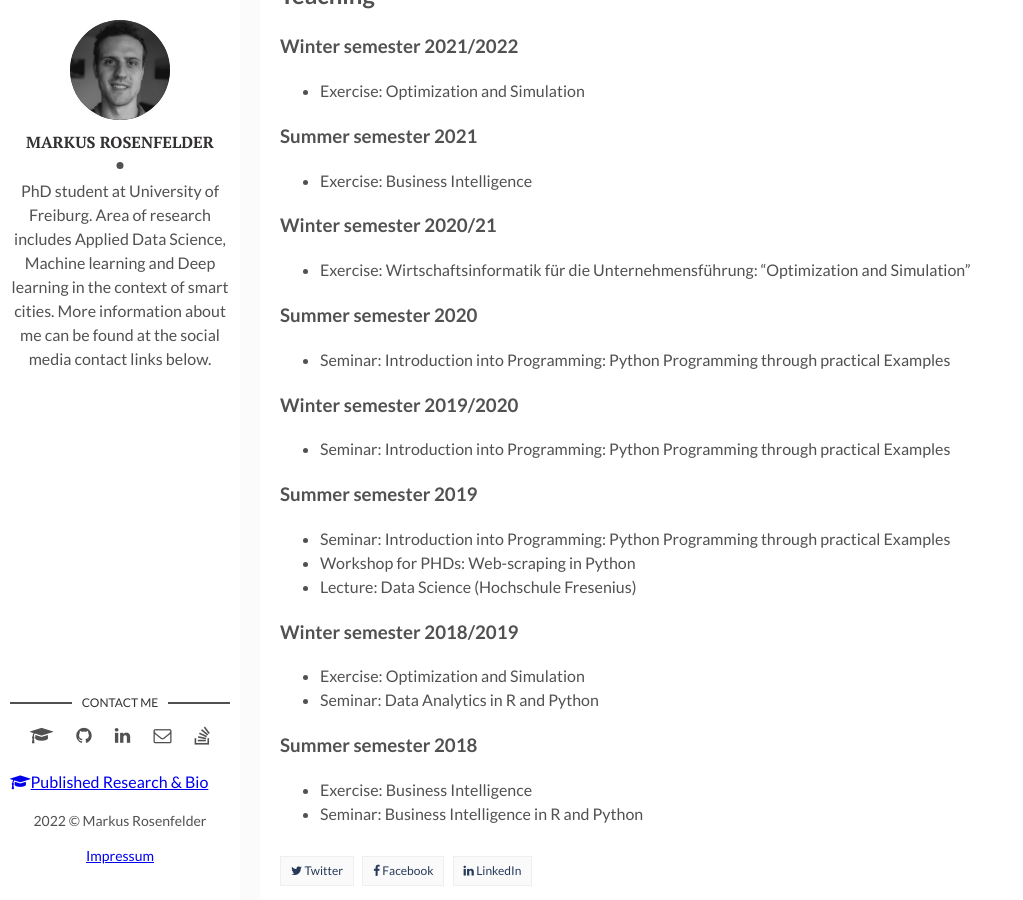
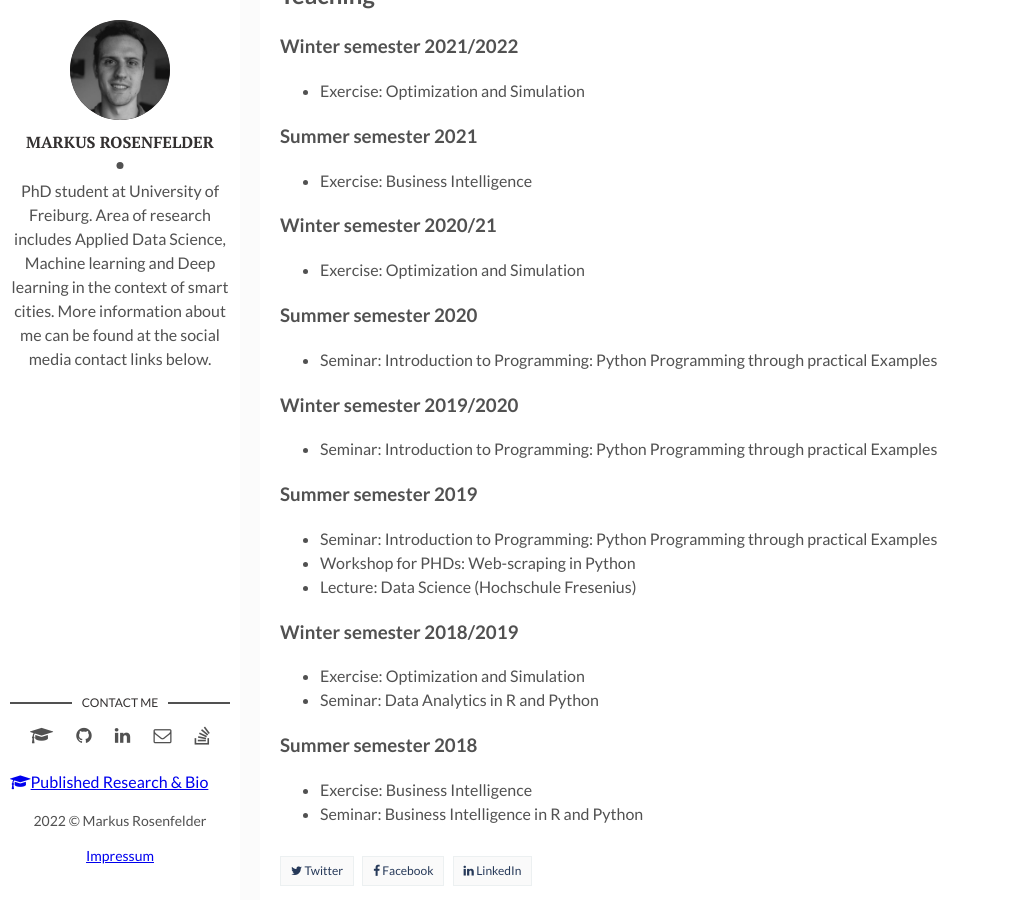
Before and after one commit to MarkusRosen/markusrosen.github.io, a Jekyll site: the page built from research/index.md, in a window 1280 px wide and 900 px high, scrolled down 2473 px. Shown: the whole window, without its empty margins (0-1023 px from the left). Built offline with Jekyll 4.4.1, drawn with Linux system fonts in a browser that asks for light colours; comment, search, counter and statistics services are not loaded; some of the changed text lies outside the part shown.

Commit message:
minor edit

```diff
--- a/research/index.md
+++ b/research/index.md
@@ -93,19 +93,19 @@ permalink: /research/
 
 ### Winter semester 2020/21
 
-- Exercise: Wirtschaftsinformatik für die Unternehmensführung: "Optimization and Simulation"
+- Exercise: Optimization and Simulation
 
 ### Summer semester 2020
 
-- Seminar: Introduction into Programming: Python Programming through practical Examples
+- Seminar: Introduction to Programming: Python Programming through practical Examples
 
 ### Winter semester 2019/2020
 
-- Seminar: Introduction into Programming: Python Programming through practical Examples
+- Seminar: Introduction to Programming: Python Programming through practical Examples
 
 ### Summer semester 2019
 
-- Seminar: Introduction into Programming: Python Programming through practical Examples
+- Seminar: Introduction to Programming: Python Programming through practical Examples
 - Workshop for PHDs: Web-scraping in Python
 - Lecture: Data Science (Hochschule Fresenius)
 
```
Also changed, not shown: other parts of research/index.md (+1 -1 lines).
